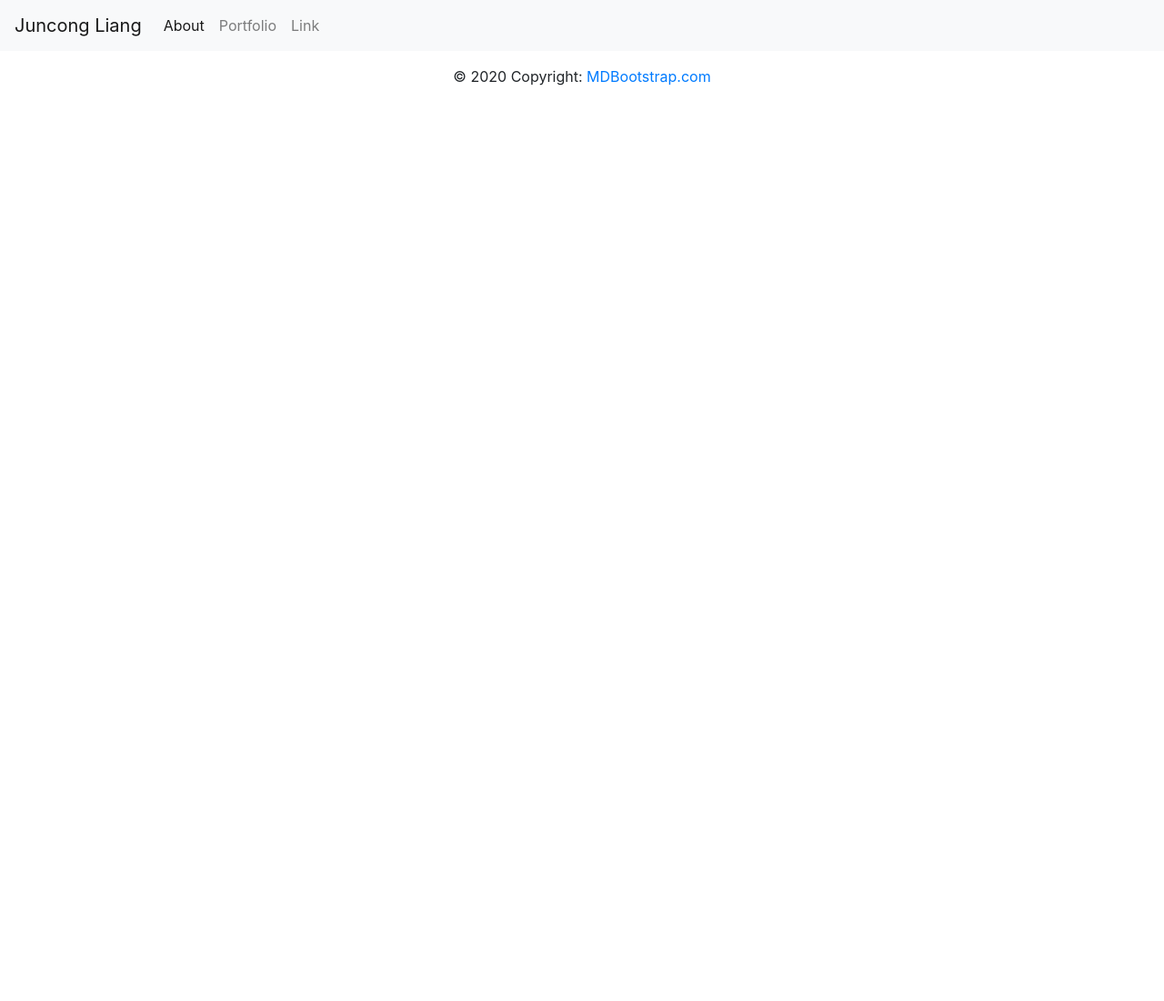
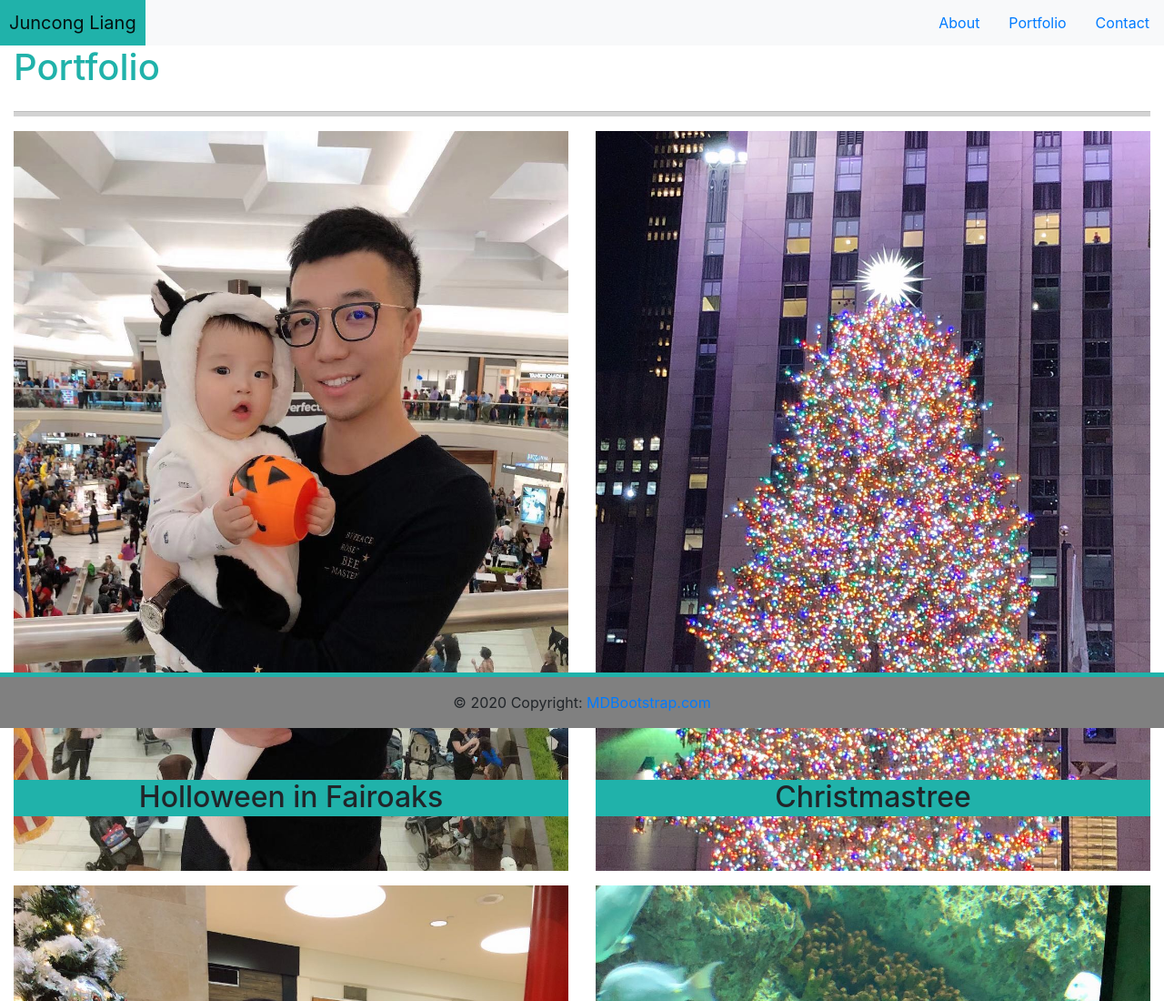
Before and after one commit to JuncongLiang/homework_02, a plain HTML site: page portfolio.html in a window 1280 px wide. Shown: the top 1100 px of the page at 91% size. Before the commit the page ends 800 px from the top, so only its background shows below. Drawn offline with nearby package versions, Linux system fonts and the light colour scheme.

Commit message:
Add files via upload

```diff
--- a/assets/css/style.css
+++ b/assets/css/style.css
@@ -0,0 +1,49 @@
+.navbar-brand{
+    background-color: lightseagreen;
+    margin: 0px;
+    padding: 10px;
+    display: block;
+
+
+
+}
+.page-header{
+    color: lightseagreen
+}
+hr { width:100%; height:5px; background:lightgrey}
+
+nav.navbar {
+    padding:0;
+}
+
+.page-footer{
+background-color: grey;
+border-top:5px solid lightseagreen ;
+left: 0;
+position: fixed;
+bottom: 0;
+width: 100%
+}
+
+.container-fluid{
+    position: relative;
+}
+
+
+.image{
+    position: relative;
+}
+ .text-block {
+    position: absolute;
+    bottom: 60px;
+    width: 100%;
+    background-color:lightseagreen;
+    height: 40px
+
+ }
+
+ .h2{
+     text-align: center;
+
+
+ }
--- a/portfolio.html
+++ b/portfolio.html
@@ -1,9 +1,10 @@
 <!DOCTYPE html>
 <html lang="en">
+
 <head>
   <meta charset="UTF-8">
   <meta name="viewport" content="width=device-width, initial-scale=1.0">
-    <title>Document</title>
+  <title>Portfolio</title>
 
   <link rel="stylesheet" href="https://maxcdn.bootstrapcdn.com/bootstrap/4.0.0/css/bootstrap.min.css">
   <link rel="stylesheet" href="https://stackpath.bootstrapcdn.com/font-awesome/4.7.0/css/font-awesome.min.css">
@@ -11,31 +12,111 @@
 </head>
 
 <body>
-   <!---->
+
+
   <nav class="navbar navbar-expand-lg navbar-light bg-light">
     <a class="navbar-brand" href="#">Juncong Liang</a>
-        <button class="navbar-toggler" type="button" data-toggle="collapse" data-target="#navbarSupportedContent" aria-controls="navbarSupportedContent" aria-expanded="false" aria-label="Toggle navigation">
+    <button class="navbar-toggler" type="button" data-toggle="collapse" data-target="#navbarSupportedContent"
+      aria-controls="navbarSupportedContent" aria-expanded="false" aria-label="Toggle navigation">
       <span class="navbar-toggler-icon"></span>
     </button>
 
     <div class="collapse navbar-collapse" id="navbarSupportedContent">
       <ul class="navbar-nav mr-auto">
         <li class="nav-item active">
+      </ul>
+      <ul class="nav justify-content-end">
+        <li class="nav-item">
           <a class="nav-link" href="#">About <span class="sr-only">(current)</span></a>
         </li>
         <li class="nav-item">
           <a class="nav-link" href="#">Portfolio</a>
         </li>
         <li class="nav-item">
-                <a class="nav-link" href="#">Link</a>
+          <a class="nav-link" href="#">Contact</a>
         </li>
       </ul>
+
     </div>
   </nav>
 
+  <div class="container-fluid">
+    <div class="row">
+      <div class="col-12">
+        <div class="page-header">
+          <h1>Portfolio</h1>
+        </div>
+      </div>
+    </div>
+    <div class="block_1"></div>
+    <hr />
+    <div class="row">
+      <div class="col-md-12">
+
+        <div id="mdb-lightbox-ui"></div>
+
+        <div class="mdb-lightbox">
+          <div class="row">
+
+            <figure class="col-sm-12 col-md-6">
+              <div class="image">
+                <img class="img-fluid" src="assets/images/1.jpeg" alt="Pic 1">
+                <div class="text-block">
+                  <h2 align="center">Holloween in Fairoaks</h2>
+                </div>
+              </div>
+            </figure>
+
+            <figure class="col-sm-12 col-md-6">
+              <div class="image">
+                <img class="img-fluid" src="assets/images/2.jpeg" alt="Pic 1">
+                <div class="text-block">
+                  <h2 align="center">Christmastree</h2>
+                </div>
+              </div>
+            </figure>
+          </div>
+          <div class="row">
+            <figure class="col-sm-12 col-md-6">
+              <div class="image">
+                <img class="img-fluid" src="assets/images/3.jpeg" alt="Pic 1">
+                <div class="text-block">
+                  <h2 align="center"> Christmas in Tyson</h2>
+                </div>
+              </div>
+            </figure>
+
+            <figure class="col-sm-12 col-md-6">
+              <div class="image">
+                <img class="img-fluid" src="assets/images/4.jpeg" alt="Pic 1">
+                <div class="text-block">
+                  <h2 align="center">Aquarium</h2>
+                </div>
+              </div>
+            </figure>
+          </div>
+
+          <div class="row">
+            <figure class="col-sm-12 col-md-6">
+              <div class="image">
+                <img class="img-fluid" src="assets/images/5.jpeg" alt="Pic 1">
+                <div class="text-block">
+                  <h2 align="center">Homemade cupcak</h2>
+                </div>
+              </div>
+            </figure>
+        </div>
+
+      </div>
+    </div>
+
+    <footer class="page-footer font-small blue">
       <div class="footer-copyright text-center py-3">© 2020 Copyright:
         <a href="https://mdbootstrap.com/"> MDBootstrap.com</a>
       </div>
+
+
+    </footer>
 
 
 
@@ -46,4 +127,5 @@
     <!-- Bootstrap JavaScript CDN -->
     <script src="https://maxcdn.bootstrapcdn.com/bootstrap/4.0.0/js/bootstrap.min.js"></script>
 </body>
+
 </html>
```
Also changed, not shown: contact.html (+45 -5 lines), index.html (+37 -1 lines), assets/images/1.jpeg (added), assets/images/2.jpeg (added), assets/images/3.jpeg (added), assets/images/4.jpeg (added), assets/images/5.jpeg (added), assets/images/640-contact.jpg (added), assets/images/640-index.jpg (added), assets/images/640-portfolio.jpg (added), assets/images/768-contact.jpg (added), assets/images/768-index.jpg (added), assets/images/768-portfolio.jpg (added), assets/images/980-contact.jpg (added), 3 more files, 1 other file. Lines whose indentation alone changed are shown as unchanged.
